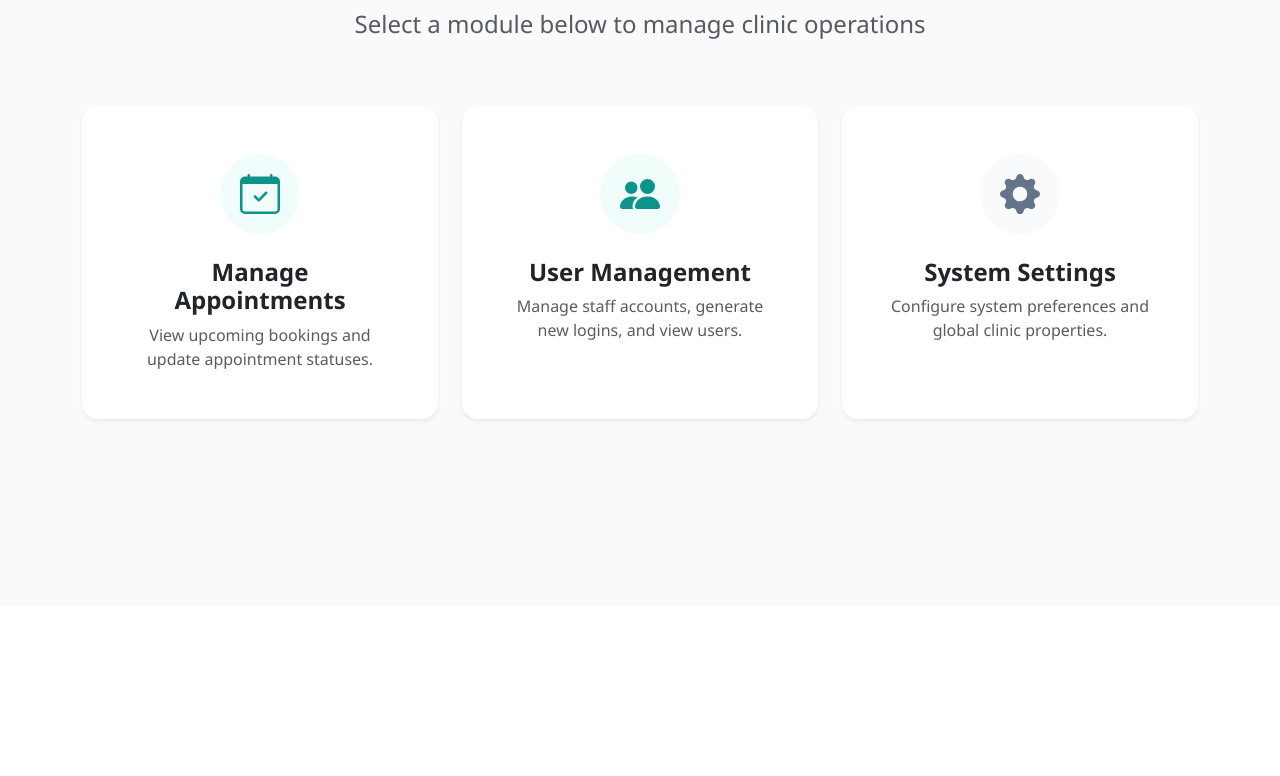
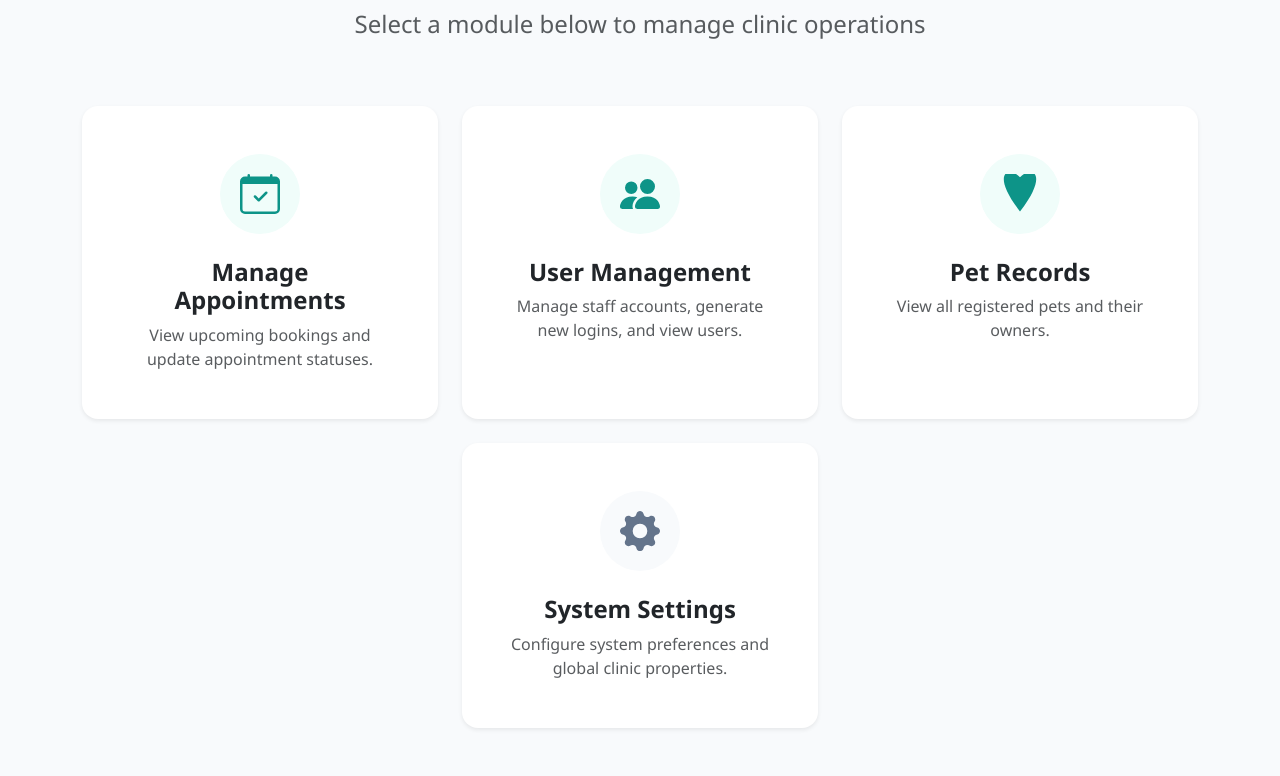
Before and after one commit to Justyn-17/C237_Team1, a Node server app: template views/staff.ejs in a window 1280 px wide. Shown: the part 194-970 px from the top of the page. Before the commit the page ends 616 px from the top, so only its background shows below. Run offline with Node 20, Linux system fonts and the light colour scheme; the template is opened without the code that fills it, so the values that code supplies are empty.

Commit message:
Ammend for staff ejs

```diff
--- a/views/staff.ejs
+++ b/views/staff.ejs
@@ -46,6 +46,23 @@
       </a>
     </div>
 
+    <!-- Pet Records Card -->
+    <div class="col-md-6 col-lg-4">
+      <a href="/staff/pets" class="text-decoration-none">
+        <div class="card h-100 border-0 rounded-4 shadow-sm dash-card">
+          <div class="card-body text-center p-5">
+            <div class="icon-wrapper rounded-circle mx-auto mb-4 d-flex align-items-center justify-content-center" style="width: 80px; height: 80px; background-color: #f0fdfa; color: #0d9488;">
+              <svg xmlns="http://www.w3.org/2000/svg" width="40" height="40" fill="currentColor" class="bi bi-heart-pulse-fill" viewBox="0 0 16 16">
+                <path d="M8 1.314C3.5-3.5-4-.5 8 15 20-.5 12.5-3.5 8 1.314z"/>
+              </svg>
+            </div>
+            <h4 class="card-title fw-bold text-dark">Pet Records</h4>
+            <p class="card-text text-muted mt-2">View all registered pets and their owners.</p>
+          </div>
+        </div>
+      </a>
+    </div>
+
     <!-- System Settings Card -->
     <div class="col-md-6 col-lg-4">
       <a href="/staff/settings" class="text-decoration-none">
```
